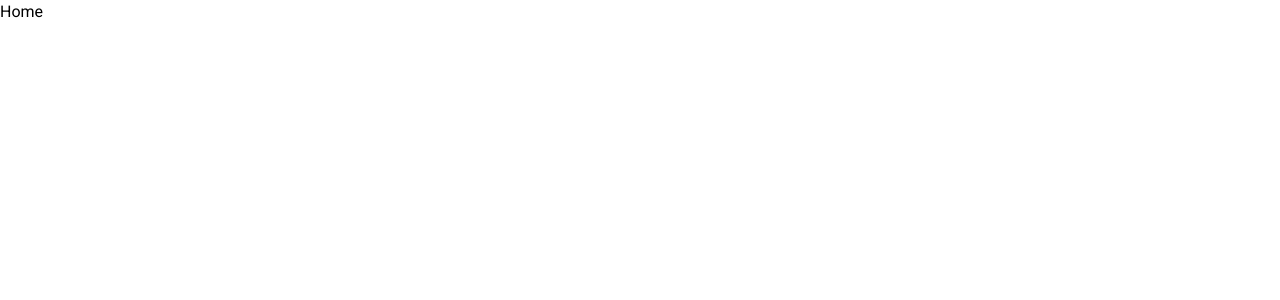
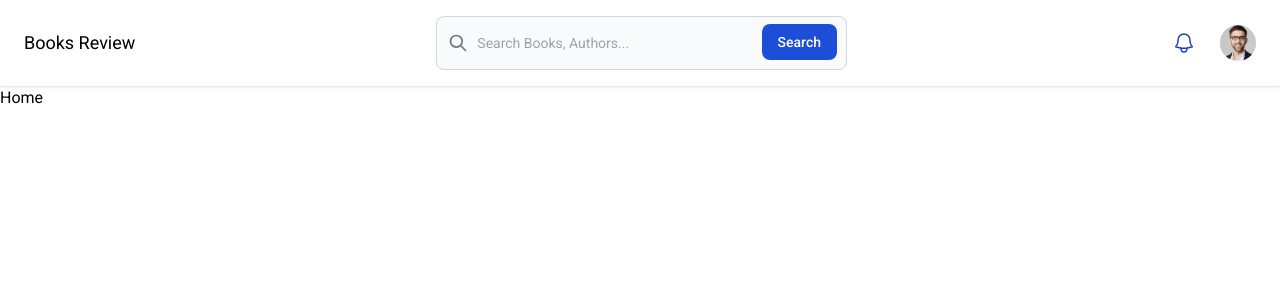
Before and after one commit to ThorayaElsharawy/book-review, a React (Vite) app: page / in a window 1280 px wide. Shown: the top 300 px of the page. Built offline with nearby package versions, Linux system fonts and the light colour scheme.

Commit message:
Navbar component

```diff
--- a/src/components/Navbar.tsx
+++ b/src/components/Navbar.tsx
@@ -1,7 +1,96 @@
+import { useState } from "react";
+
 export function Navbar() {
-    return (
-        <div>
+  const [isOpen, setIsOpen] = useState(false);
+  return (
+    <div>
+      <nav className="relative bg-white shadow dark:bg-gray-800">
+        <div className="container px-6 py-4 mx-auto">
+          <div className="lg:flex lg:items-center lg:justify-between">
+            <div>
+              <h2 className="text-lg">Books Review</h2>
+            </div>
+            <div className="w-1/3">
+              <form>
+                <label
+                  htmlFor="default-search"
+                  className="mb-2 text-sm font-medium text-gray-900 sr-only dark:text-white"
+                >
+                  Search
+                </label>
+                <div className="relative">
+                  <div className="absolute inset-y-0 left-0 flex items-center pl-3 pointer-events-none">
+                    <svg
+                      aria-hidden="true"
+                      className="w-5 h-5 text-gray-500 dark:text-gray-400"
+                      fill="none"
+                      stroke="currentColor"
+                      viewBox="0 0 24 24"
+                      xmlns="http://www.w3.org/2000/svg"
+                    >
+                      <path
+                        strokeLinecap="round"
+                        strokeLinejoin="round"
+                        strokeWidth="2"
+                        d="M21 21l-6-6m2-5a7 7 0 11-14 0 7 7 0 0114 0z"
+                      ></path>
+                    </svg>
+                  </div>
+                  <input
+                    type="text"
+                    id="default-search"
+                    className="block w-full p-4 pl-10 text-sm text-gray-900 border border-gray-300 rounded-lg bg-gray-50
+                    focus:ring-blue-500 focus:border-blue-500"
+                    placeholder="Search Books, Authors..."
+                    required
+                  />
 
+                  <button
+                    type="submit"
+                    className="text-white absolute right-2.5 bottom-2.5 bg-blue-700 hover:bg-blue-800 focus:ring-4 focus:outline-none focus:ring-blue-300 font-medium rounded-lg text-sm px-4 py-2 dark:bg-blue-600 dark:hover:bg-blue-700 dark:focus:ring-blue-800"
+                  >
+                    Search
+                  </button>
+                </div>
+              </form>
+            </div>
+            <div className="flex">
+              <button
+                type="button"
+                className="mx-5 rounded-full text-blue-800 px-1 "
+              >
+                <svg
+                  className="h-6 w-6"
+                  fill="none"
+                  viewBox="0 0 24 24"
+                  strokeWidth="1.5"
+                  stroke="currentColor"
+                  aria-hidden="true"
+                >
+                  <path
+                    strokeLinecap="round"
+                    strokeLinejoin="round"
+                    d="M14.857 17.082a23.848 23.848 0 005.454-1.31A8.967 8.967 0 0118 9.75v-.7V9A6 6 0 006 9v.75a8.967 8.967 0 01-2.312 6.022c1.733.64 3.56 1.085 5.455 1.31m5.714 0a24.255 24.255 0 01-5.714 0m5.714 0a3 3 0 11-5.714 0"
+                  />
+                </svg>
+              </button>
+              <button
+                type="button"
+                className="flex rounded-full bg-gray-200 text-sm"
+                id="user-menu-button"
+                aria-expanded="false"
+                aria-haspopup="true"
+              >
+                <img
+                  className="h-9 w-9 rounded-full"
+                  src="src/assets/user.jpg"
+                  alt=""
+                />
+              </button>
+            </div>
+          </div>
         </div>
-    )
+      </nav>
+    </div>
+  );
 }
```
Also changed, not shown: src/assets/user.jpg (added).
